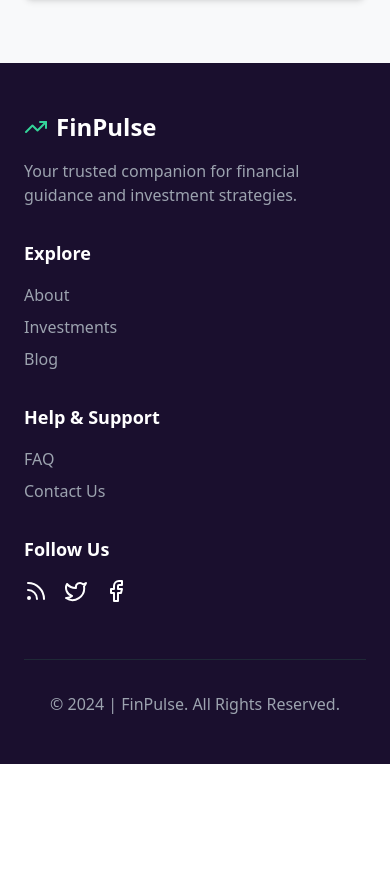
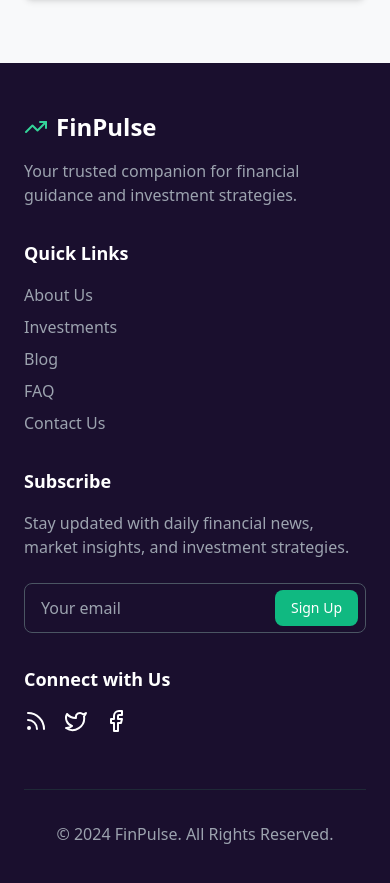
Before and after one commit to akshay0611/FinPulse, a React (Vite) app: page /faq in a window 390 px wide. Shown: the part 1283-2166 px from the top of the page. Before the commit the page ends 2047 px from the top, so only its background shows below. Built offline with nearby package versions, Linux system fonts and the light colour scheme; no server answers.

Commit message:
Added Subscribe under newsletter footer

```diff
--- a/src/components/Footer.tsx
+++ b/src/components/Footer.tsx
@@ -1,15 +1,19 @@
-import React from 'react';
+import React, { useState } from 'react';
 import { Rss, Twitter, Facebook } from 'lucide-react';
-import { Link } from 'react-router-dom';  // Import Link from react-router-dom
-import GoogleTranslate from './GoogleTranslate'; // Import GoogleTranslate component
+import { Link } from 'react-router-dom';
+import GoogleTranslate from './GoogleTranslate';
 
 const Footer = () => {
+  const [email, setEmail] = useState('');
+
   return (
     <footer className="bg-[#1a0f2e] text-white py-12 px-6">
-      <div className="max-w-7xl mx-auto grid grid-cols-1 md:grid-cols-4 gap-8">
+      <div className="max-w-7xl mx-auto">
+        {/* Top Section */}
+        <div className="grid grid-cols-1 md:grid-cols-4 gap-8">
+          {/* Logo and Description */}
           <div>
             <div className="flex items-center mb-4">
-            {/* Icon before FinPulse text */}
               <svg
                 xmlns="http://www.w3.org/2000/svg"
                 width="24"
@@ -27,38 +31,88 @@ const Footer = () => {
               </svg>
               <h2 className="text-2xl font-bold">FinPulse</h2>
             </div>
-          <p className="text-gray-400">Your trusted companion for financial guidance and investment strategies.</p>
+            <p className="text-gray-400">
+              Your trusted companion for financial guidance and investment strategies.
+            </p>
           </div>
 
+          {/* Navigation Links */}
           <div>
-          <h3 className="text-lg font-semibold mb-4">Explore</h3>
+            <h3 className="text-lg font-semibold mb-4">Quick Links</h3>
             <ul className="space-y-2 text-gray-400">
-            <li><Link to="/about" className="hover:text-[#e341ff]">About</Link></li>
-            <li><Link to="/investments" className="hover:text-[#e341ff]">Investments</Link></li>
-            <li><Link to="/blog" className="hover:text-[#e341ff]">Blog</Link></li>
+              <li>
+                <Link to="/about" className="hover:text-[#e341ff]">
+                  About Us
+                </Link>
+              </li>
+              <li>
+                <Link to="/investments" className="hover:text-[#e341ff]">
+                  Investments
+                </Link>
+              </li>
+              <li>
+                <Link to="/blog" className="hover:text-[#e341ff]">
+                  Blog
+                </Link>
+              </li>
+              <li>
+                <Link to="/faq" className="hover:text-[#e341ff]">
+                  FAQ
+                </Link>
+              </li>
+              <li>
+                <Link to="/contact" className="hover:text-[#e341ff]">
+                  Contact Us
+                </Link>
+              </li>
             </ul>
           </div>
 
+          {/* Newsletter Subscription */}
           <div>
-          <h3 className="text-lg font-semibold mb-4">Help & Support</h3>
-          <ul className="space-y-2 text-gray-400">
-            <li><Link to="/faq" className="hover:text-[#e341ff]">FAQ</Link></li>
-            <li><Link to="/contact" className="hover:text-[#e341ff]">Contact Us</Link></li> {/* Updated Contact Us link */}
-          </ul>
+            <h3 className="text-lg font-semibold mb-4">Subscribe</h3>
+            <p className="text-gray-400 mb-6">
+              Stay updated with daily financial news, market insights, and investment strategies.
+            </p>
+            <div className="relative">
+              <input
+                type="email"
+                value={email}
+                onChange={(e) => setEmail(e.target.value)}
+                placeholder="Your email"
+                className="w-full py-3 px-4 rounded-lg border border-gray-600 bg-[#1a0f2e] text-white placeholder-gray-400 focus:outline-none focus:ring-2 focus:ring-[#10b981] pr-28"
+              />
+              <button
+                onClick={() => alert(`Signed up with: ${email}`)}
+                className="absolute top-1/2 right-2 transform -translate-y-1/2 bg-[#10b981] text-white py-2 px-4 rounded-lg text-sm hover:bg-[#059669] transition duration-300"
+              >
+                Sign Up
+              </button>
+            </div>
           </div>
 
+          {/* Social Media and Translation */}
           <div>
-          <h3 className="text-lg font-semibold mb-4">Follow Us</h3>
-          <div className="flex space-x-4">
-            <a href="#" className="hover:text-[#e341ff]"><Rss /></a>
-            <a href="#" className="hover:text-[#e341ff]"><Twitter /></a>
-            <a href="#" className="hover:text-[#e341ff]"><Facebook /></a>
+            <h3 className="text-lg font-semibold mb-4">Connect with Us</h3>
+            <div className="flex space-x-4 mb-6">
+              <a href="#" className="hover:text-[#e341ff]">
+                <Rss />
+              </a>
+              <a href="#" className="hover:text-[#e341ff]">
+                <Twitter />
+              </a>
+              <a href="#" className="hover:text-[#e341ff]">
+                <Facebook />
+              </a>
             </div>
-          <div className="mt-6"><GoogleTranslate /></div>
+            <GoogleTranslate />
           </div>
         </div>
-      <div className="max-w-7xl mx-auto mt-8 pt-8 border-t border-gray-800 text-center text-gray-400">
-        © 2024 | FinPulse. All Rights Reserved.
+
+        {/* Bottom Section */}
+        <div className="mt-8 pt-8 border-t border-gray-800 text-center text-gray-400">
+          <p>© 2024 FinPulse. All Rights Reserved.</p>
+        </div>
       </div>
     </footer>
   );
--- a/src/components/Newsletter.tsx
+++ b/src/components/Newsletter.tsx
@@ -78,17 +78,6 @@ const Newsletter = () => {
           ))}
         </div>
 
-        {/* CTA Section Below Pagination */}
-        <div className="mt-12 text-center py-6 bg-[#f1f4f9]">
-          <h3 className="text-2xl font-semibold text-[#1f2937] mb-4">Stay Updated with FinPulse!</h3>
-          <p className="text-[#6b7280] mb-6">Subscribe to our newsletter for daily updates on financial news, market insights, and investment strategies.</p>
-          <button
-            onClick={() => alert('Subscribe Now!')}
-            className="bg-[#10b981] text-white py-3 px-6 rounded-lg text-xl hover:bg-[#059669] transition duration-300"
-          >
-            Subscribe Now
-          </button>
-        </div>
       </div>
     </div>
   );
```
Lines whose indentation alone changed are shown as unchanged.
